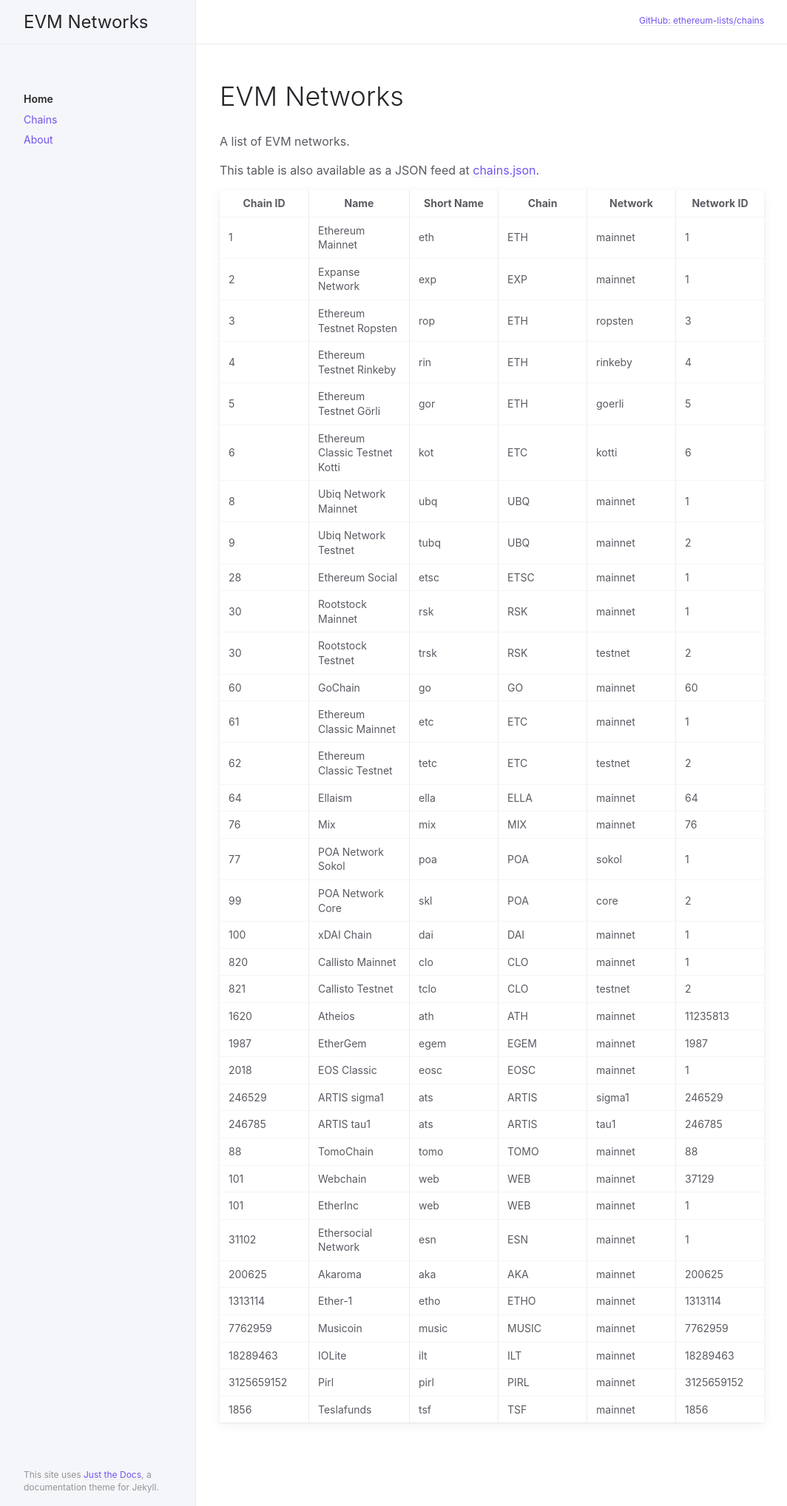
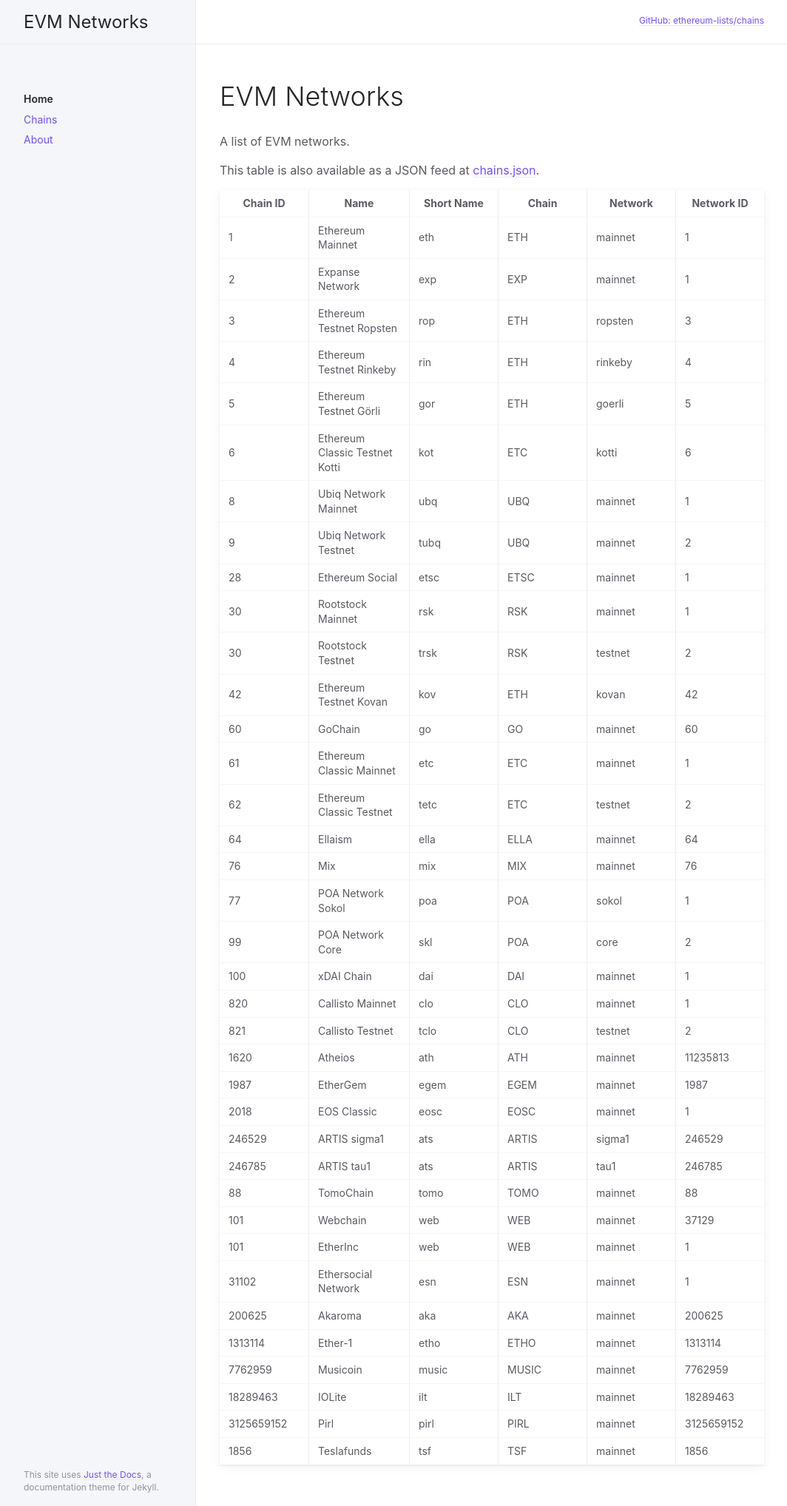
Before and after one commit to Night-commits/chains, a Jekyll site: the page built from index.md, in a window 1280 px wide. Shown: the whole page at 74% size, without its empty margins (91-1155 px from the left). Built offline with Jekyll 4.4.1, drawn with Linux system fonts in a browser that asks for light colours.

Commit message:
I cant believe we forgot about Kovan testnet 😂

```diff
--- a/_data/chains.json
+++ b/_data/chains.json
@@ -86,6 +86,14 @@
     "network": "testnet",
     "chain_id": 30,
     "network_id": 2
+  },
+  {
+    "name": "Ethereum Testnet Kovan",
+    "short_name": "kov",
+    "chain": "ETH",
+    "network": "kovan",
+    "chain_id": 42,
+    "network_id": 42
   },
   {
     "name": "GoChain",
```
